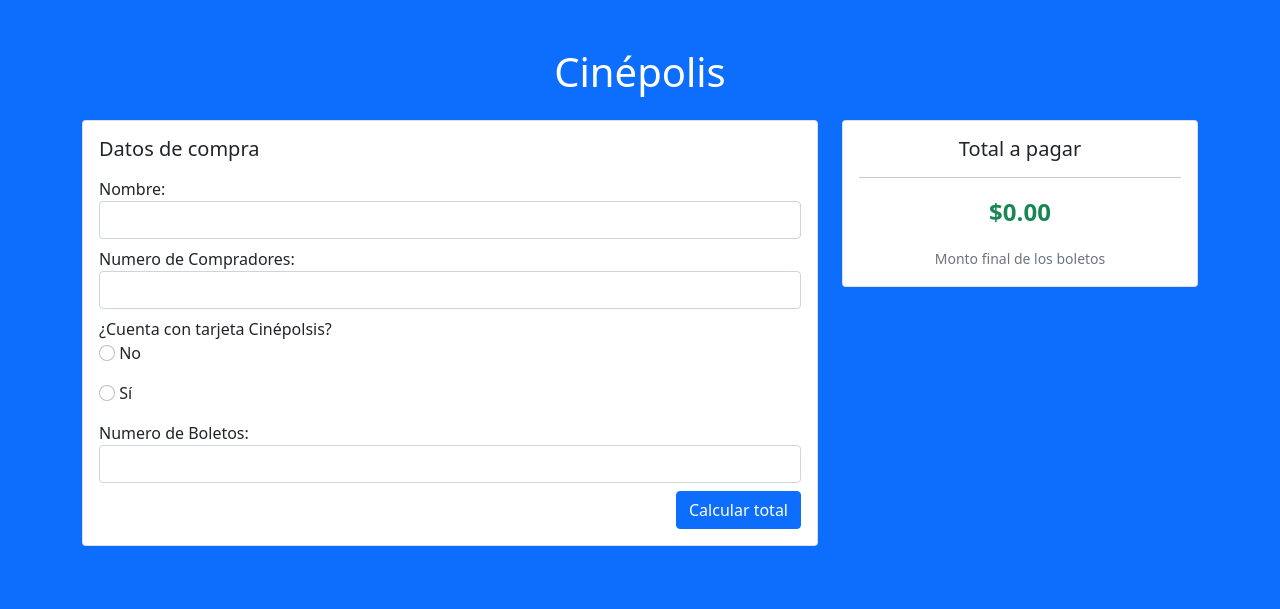
After one commit to IDGS-801-23001497/IntroFlask, a Flask app: page /cinepolis in a window 1280 px wide. The commit adds this page. Shown: the top 609 px of the page. Run offline with Flask 3, Linux system fonts and the light colour scheme; some libraries are stand-ins or nearby versions.

Commit message:
Cinepolis

```diff
--- a/app.py
+++ b/app.py
@@ -11,7 +11,7 @@ csrf=CSRFProtect()
 @app.route("/")
 def index():
     titulo="Flask IDGS801"
-    lista=["juan","mario","pedro","dario"]
+    lista=["Juan","Mario","Pedro","Dario"]
     return render_template("index.html", titulo=titulo, lista=lista)
 
 
@@ -58,6 +58,43 @@ def usuarios():
     return render_template("usuarios.html", form=usuarios_class,
                            mat=mat, nom=nom, apa=apa, ama=ama, correo=correo)
 
+
+@app.route('/cinepolis', methods=["GET", "POST"])
+def cinepolis():
+    Nombre = ""
+    Compradores = 0
+    tarjCine = ""
+    Boletos = 0
+    total = 0
+    error = None
+    cinepolis_class=forms.CinepolisForm(request.form)
+
+    if request.method == "POST" and cinepolis_class.validate():
+        Nombre = cinepolis_class.nombre.data
+        Compradores = cinepolis_class.compradores.data
+        tarjCine = cinepolis_class.tarjeta.data
+        Boletos = cinepolis_class.boletos.data
+
+        if not Boletos or not Compradores:
+            error = "Error: Debes ingresar un número de boletos o compradores."
+            return render_template('cinepolis.html', form=cinepolis_class, error=error, total=total)
+
+        if Boletos > Compradores * 7:
+            error = "Error: No se pueden comprar más de 7 boletos por comprador."
+            return render_template('cinepolis.html', form=cinepolis_class, error=error, total=total)
+
+        total = Boletos * 12
+        if Boletos > 5:
+            total = total - (total * 0.15)  # Aplicar descuento del 15% si son 5 boletos
+        if Boletos >= 3 and Boletos <= 5:
+            total = total - (total * 0.10)  # Aplicar descuento del 10% si son entre 3 y 5 boletos
+
+        if tarjCine == "true":
+            total = total - (total * 0.10)  # Aplicar descuento del 10% por tarjeta Cinépolis
+        print(total)
+    return render_template('cinepolis.html', form=cinepolis_class,Nombre=Nombre, Compradores=Compradores, tarjCine=tarjCine, Boletos=Boletos, total=total)
+
+
 @app.route("/hola")
 def hola():
     return "Hola, mundo!, geis y lesbianas "
--- a/forms.py
+++ b/forms.py
@@ -1,5 +1,5 @@
 from wtforms import Form
-from wtforms import StringField, IntegerField, PasswordField, FloatField
+from wtforms import StringField, IntegerField, PasswordField, FloatField, RadioField
 from wtforms import EmailField
 from wtforms import validators
 
@@ -21,3 +21,24 @@ class UserForm(Form):
     correo=EmailField("Correo", [
         validators.Email(message="Ingresa correo valido")
     ])
+
+class CinepolisForm(Form):
+    nombre=StringField('Nombre:', [
+        validators.DataRequired(message="El campo es requerido")
+    ])
+    compradores=IntegerField('Numero de Compradores:', [
+        validators.DataRequired(message="El campo es requerido"),
+        validators.NumberRange(min=1, message="Ingresa al menos un comprador")
+    ])
+    tarjeta=RadioField(
+        '¿Cuenta con tarjeta Cinépolsis?',
+        choices=[
+
+            ('false', 'No'),
+             ('true', 'Sí'),
+        ]
+    )
+    boletos=IntegerField('Numero de Boletos:', [
+        validators.DataRequired(message="El campo es requerido"),
+        validators.NumberRange(min=1, message="Ingresa al menos un boleto")
+    ])
--- a/templates/_macros.html
+++ b/templates/_macros.html
@@ -14,3 +14,24 @@
     {%endfor%}
     {% endif %}
 {%endmacro%}
+
+{%macro opcion(field)%}
+<div class="mb-3">
+    <label class="form label">{{field.label}}</label>
+
+    {% for subfield in field %}
+    <div class="mb-3">
+        {{subfield(class="form-check-input") }}
+        <label class="form-check-label" for="{{subfield.id }}">
+          {{subfield.label.text}}
+        </label>
+    </div>
+    {% endfor %}
+
+    {%if field.errors %}
+        {% for error in field.errors %}
+            <div style="color:red">{{ error }}</div>
+        {% endfor %}
+    {% endif %}
+</div>
+{%endmacro%}
--- /dev/null
+++ b/templates/cinepolis.html
@@ -0,0 +1,72 @@
+<!DOCTYPE html>
+<html lang="es">
+<head>
+    <meta charset="UTF-8">
+    <meta name="viewport">
+    <link href="../static/bootstrap/css/bootstrap.min.css" rel="stylesheet">
+    <title>Cinépolis</title>
+</head>
+
+<body class="bg-primary text-white">
+{% import "_macros.html" as macros %}
+
+<div class="container py-5">
+    <h1 class="text-center mb-4">Cinépolis</h1>
+
+    <!-- mensaje de error -->
+    {% if error %}
+        <div class="alert alert-danger alert-dismissible fade show" role="alert">
+            {{ error }}
+            <button type="button" class="btn-close" data-bs-dismiss="alert"></button>
+        </div>
+    {% endif %}
+
+    <div class="row justify-content-center">
+        <!-- Formulario -->
+        <div class="col-md-8">
+            <div class="card text-dark mb-3">
+                <div class="card-body">
+                    <h5 class="card-title mb-3">Datos de compra</h5>
+
+                    <form action="/cinepolis" method="POST" novalidate>
+                        {{form.csrf_token}}
+                        <input type="hidden" name="csrf_token" value="{{csrf_token()}}">
+
+                        {{macros.campoNuevo(form.nombre, class="form-control")}}
+                        {{macros.campoNuevo(form.compradores, class="form-control")}}
+
+                        {{macros.opcion(form.tarjeta)}}
+
+                        {{macros.campoNuevo(form.boletos, class="form-control")}}
+
+                        <div class="text-end">
+                            <button type="submit" class="btn btn-primary">
+                                Calcular total
+                            </button>
+                        </div>
+                    </form>
+                </div>
+            </div>
+        </div>
+
+        <!-- Resultado -->
+        <div class="col-md-4">
+            <div class="card text-dark">
+                <div class="card-body text-center">
+                    <h5 class="card-title">Total a pagar</h5>
+                    <hr>
+                    <p class="fs-4 fw-bold text-success">
+                        ${{ "%.2f"|format(total) }}
+                    </p>
+                    <small class="text-muted">
+                        Monto final de los boletos
+                    </small>
+                </div>
+            </div>
+        </div>
+    </div>
+</div>
+
+</body>
+<script src="../static/bootstrap/js/bootstrap.bundle.min.js"></script>
+</html>
```
